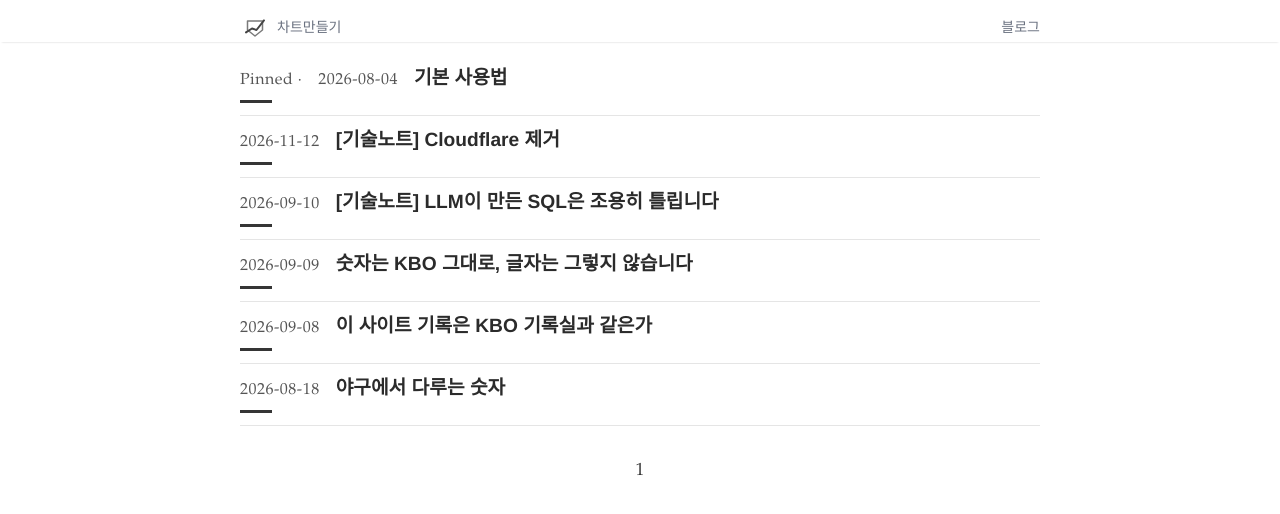
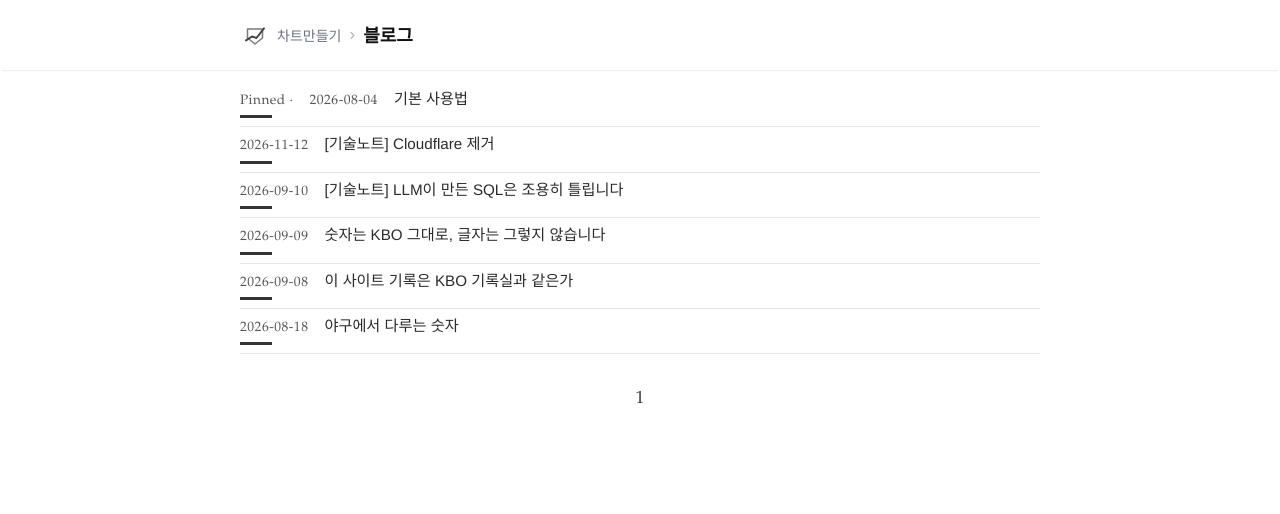
Before and after one commit to sylvakr/baseball-chart-blog, a Jekyll site: the page built from index.html, in a window 1280 px wide. Shown: the top 514 px of the page. Built offline with Jekyll 4.4.1, drawn with Linux system fonts in a browser that asks for light colours; some web fonts are replaced; the list of posts is cut into pages by our own code.

Commit message:
style: 머리를 구운 화면과 같은 「로고 차트만들기 › 블로그」로, 목록 글자·간격 정리
머리: 왼쪽 「로고 차트만들기」 오른쪽 「블로그」이던 것을 baseballchart.kr 의 구운
화면 셋(선수이동 · 역대감독 · 신인 드래프트)과 같은 「로고 차트만들기 › 블로그」
한 줄로 바꿨다. 값도 그 화면들 그대로다 — 로고 30px, 「차트만들기」 14px #6B7280,
구분 › 15px #B8B1A6, 「블로그」 18px 굵게 #111. 오른쪽은 비웠다. 글꼴을 같게 하려고
Pretendard 를 읽는다(테마의 a 규칙이 Helvetica 로 덮어써 링크에 inherit 를 준다).

「차트만들기」는 굵기 500, 마우스를 올리면 #111 + 밑줄 — 앱 랜딩 · 구운 화면 셋과
같은 값이다. 인라인 스타일로는 호버를 못 주어 색 · 굵기 · 호버를 main.scss 의
.home-label 로 옮겼다.

머리 높이를 목록 한 줄보다 확실히 두껍게(PC 54 -> 70px). 여백을 .nav-container 의
margin 이 아니라 .nav 의 padding 으로 준다 — margin 은 .nav 밖으로 겹쳐 빠져서
머리 칸은 30px 그대로이고 아래쪽이 밑줄 바깥에 붙었다. 밑줄과 본문 사이 0.75rem 은
.nav + main 으로 되살렸다.

목록: 제목이 머리의 「블로그」와 거의 같아 보여 굵기 700 -> 400, 크기 1.2 -> 0.95rem.
날짜 · Pinned 는 제목보다 작게 0.85rem. 줄 간격을 좁혔다(위아래 12 -> 8px, 제목과
밑줄 사이 8 -> 4px, 폰에서 날짜와 제목이 두 줄로 나뉠 때 16 -> 4px). 한 줄 높이
PC 57 -> 45px.

로컬 Jekyll 에서 PC(1280px) · 폰(375px) 둘 다 확인.

Co-Authored-By: Claude Opus 5.5 <noreply@anthropic.com>

```diff
--- a/_includes/head.html
+++ b/_includes/head.html
@@ -7,6 +7,8 @@
   <!-- CSS -->
   <link rel="stylesheet" href="{{ "/assets/main.css" | relative_url }}?v={{ site.time | date: '%s' }}">
   <link rel="stylesheet" href="https://fonts.googleapis.com/css?family=Libre+Baskerville:400,400i,700">
+  <!-- 머리(로고 차트만들기 › 블로그)의 글꼴 — 구운 화면과 같은 Pretendard -->
+  <link rel="stylesheet" href="https://cdn.jsdelivr.net/gh/orioncactus/pretendard@v1.3.9/dist/web/static/pretendard.min.css">
 
   <!-- Favicon -->
   <link rel="icon" type="image/svg+xml" href="{{ "/assets/favicon.svg" | relative_url }}">
--- a/_includes/navigation.html
+++ b/_includes/navigation.html
@@ -1,11 +1,13 @@
 <nav class="nav">
-  <!-- 맨 윗줄 — 구운 화면 셋(드래프트 · 선수이동 · 역대감독)과 같은 짜임이다(2026-10-16). 왼쪽 로고 + 「차트만들기」는 앱으로
-       (이름 붙은 탭 bc-app — 구운 화면과 같은 탭을 다시 쓴다), 오른쪽은 이 블로그의 첫 화면. 값(로고 30px · 글자 14px #6B7280)도 같다. -->
-  <div class="nav-container" style="display: flex !important; align-items: center !important; justify-content: space-between !important; flex-wrap: nowrap !important;">
-    <a href="https://baseballchart.kr/" target="bc-app" class="nav-logo" style="display: flex; align-items: center; gap: 7px; flex-shrink: 0; text-decoration: none;">
+  <!-- 맨 윗줄 — 구운 화면 셋(드래프트 · 선수이동 · 역대감독)의 머리와 같은 모양 「로고 차트만들기 › 블로그」(2026-11-25).
+       로고 + 「차트만들기」는 앱으로(이름 붙은 탭 bc-app — 구운 화면과 같은 탭을 다시 쓴다), 「블로그」는 이 블로그의 첫 화면.
+       값도 구운 화면 그대로다 — 로고 30px · 글자 14px #6B7280 굵기 500(호버 때 #111 + 밑줄 — 색·호버는 assets/main.scss 의 .home-label) · 구분 › 15px #B8B1A6 · 화면 이름 18px 굵게 #111. 오른쪽은 비운다. -->
+  <div class="nav-container" style="display: flex !important; align-items: center !important; justify-content: flex-start !important; flex-wrap: nowrap !important; gap: 8px; font-family: Pretendard, -apple-system, BlinkMacSystemFont, 'Apple SD Gothic Neo', sans-serif;">
+    <a href="https://BaseballChart.kr/" target="bc-app" class="nav-logo" style="display: flex; align-items: center; gap: 7px; flex-shrink: 0; text-decoration: none; font-family: inherit;">
       <img src="{{ '/assets/logo.svg' | relative_url }}" alt="" class="nav-logo-img" width="30" height="30" style="display: block; width: 30px; height: 30px; margin: 0;">
-      <span style="font-size: 14px; color: #6B7280; white-space: nowrap;">차트만들기</span>
+      <span class="home-label" style="font-size: 14px; white-space: nowrap;">차트만들기</span>
     </a>
-    <a href="{{ site.baseurl }}/" style="font-size: 14px; color: #6B7280; white-space: nowrap; text-decoration: none;">블로그</a>
+    <span aria-hidden="true" style="color: #B8B1A6; font-size: 15px;">›</span>
+    <a href="{{ site.baseurl }}/" style="font-size: 18px; font-weight: 700; color: #111111; white-space: nowrap; text-decoration: none; font-family: inherit;">블로그</a>
   </div>
 </nav>
--- a/assets/main.scss
+++ b/assets/main.scss
@@ -21,7 +21,8 @@ permalink: /assets/main.css
 // 1. 목록 제목 크기, 행간 및 색상 조정
 .catalogue-title {
   color: #2b2b2b !important; /* 부드러운 다크 그레이 (#222~#333 계열) */
-  font-size: 1.2rem !important;
+  font-size: 0.95rem !important;
+  font-weight: 400 !important; /* 머리의 「블로그」(18px 굵게)와 같은 무게로 보이지 않게 보통 굵기로 */
   line-height: 1.2 !important;
   margin-bottom: 0 !important; /* 제목 아래쪽 마진 제거 */
 }
@@ -33,8 +34,14 @@ permalink: /assets/main.css
 
 // 3. 목록 한 칸의 전체 위아래 간격 대폭 축소
 .catalogue-item {
-  padding: 12px 0 !important;   /* 위아래 패딩을 확 줄임 */
+  padding: 8px 0 !important;    /* 위아래 패딩을 확 줄임 */
   margin-bottom: 0 !important;  /* 혹시 모를 다음 칸과의 마진 제거 */
+}
+
+// 날짜·제목 줄과 밑줄 사이, 그리고 폰에서 날짜와 제목이 두 줄로 나뉠 때의 사이를 좁힌다 (가로 사이는 그대로)
+.catalogue-header {
+  margin-bottom: 4px !important;
+  row-gap: 4px !important;
 }
 
 /* GitHub 스타일 H2, H3 밑줄 추가 */
@@ -49,6 +56,7 @@ h2, h3 {
 .catalogue-time {
   color: #555555 !important;
   font-weight: 500 !important;
+  font-size: 0.85rem !important; /* 제목(0.95rem)보다 작게 — 날짜가 제목보다 먼저 눈에 들어오지 않게 */
 }
 
 // 4. 상단 내비게이션 바 반응형 레이아웃 (모바일/아이폰 미니 완벽 대응)
@@ -59,8 +67,19 @@ h2, h3 {
   flex-wrap: nowrap !important;
   width: 92% !important;
   max-width: 800px !important;
-  margin: 0.75rem auto !important;
+  margin: 0 auto !important;
   padding: 0 !important;
+}
+
+// 머리를 목록 한 줄보다 확실히 두껍게 — 목록과 갈라 보이게. 여백은 margin 이 아니라 .nav 의 padding 으로 준다:
+// margin 은 .nav 밖으로 겹쳐 빠져(마진 겹침) 아래쪽이 밑줄 바깥에 붙고 머리 칸은 30px 그대로였다.
+.nav {
+  padding: 1.25rem 0 !important;
+}
+
+// 머리 밑줄과 본문 사이 — 예전에 margin 이 새어 나가 만들던 0.75rem 을 그대로 되살린다
+.nav + main {
+  margin-top: 0.75rem;
 }
 
 .nav-title {
@@ -89,3 +108,15 @@ h2, h3 {
     vertical-align: middle;
   }
 }
+
+// 「차트만들기」 — 서비스 이름을 겸하므로 굵기 500, 누를 수 있는 홈임을 호버로 알린다(색 진하게 + 밑줄).
+// 구운 화면 셋의 .home-label 과 같은 값이다.
+.home-label {
+  color: #6B7280;
+  font-weight: 500;
+}
+.nav-logo:hover .home-label {
+  color: #111111;
+  text-decoration: underline;
+  text-underline-offset: 3px;
+}
```
